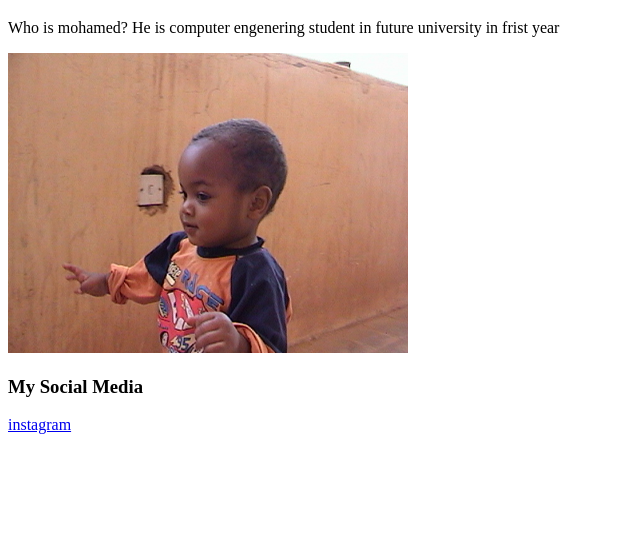
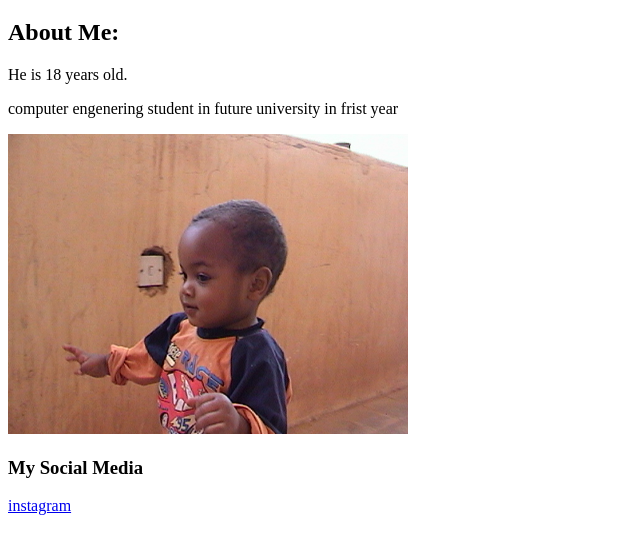
Before and after one commit to mohamedelhkhalid/Mohamed-Elhassan-Web, a plain HTML site: page index.html in a window 1280 px wide. Shown: the part 61-614 px from the top of the page, without its empty margins (0-640 px from the left). Drawn offline with Linux system fonts and the light colour scheme.

Commit message:
Enhance index.html with additional content
Added an 'About Me' section and corrected heading tags.

```diff
--- a/index.html
+++ b/index.html
@@ -6,8 +6,9 @@
     </head>
     <body>
         <h1>MOHAMED ELHASSAN KALID</h1>
-<p>Who is mohamed?
-He is computer engenering student in future university in frist year</p>
+<h2>About Me:</h2>
+<p>He is 18 years old.</p>
+    <p>computer engenering student in future university in frist year</p>
 <img src="DSC00643.JPG" alt="my photo" width="400">
 <h3>My Social Media</h2>
 <a href="https://wwww.instagram.com/moe.elhassan?lqvp=MXNneXM3OWI1bzJudw==">instagram</a>
```
